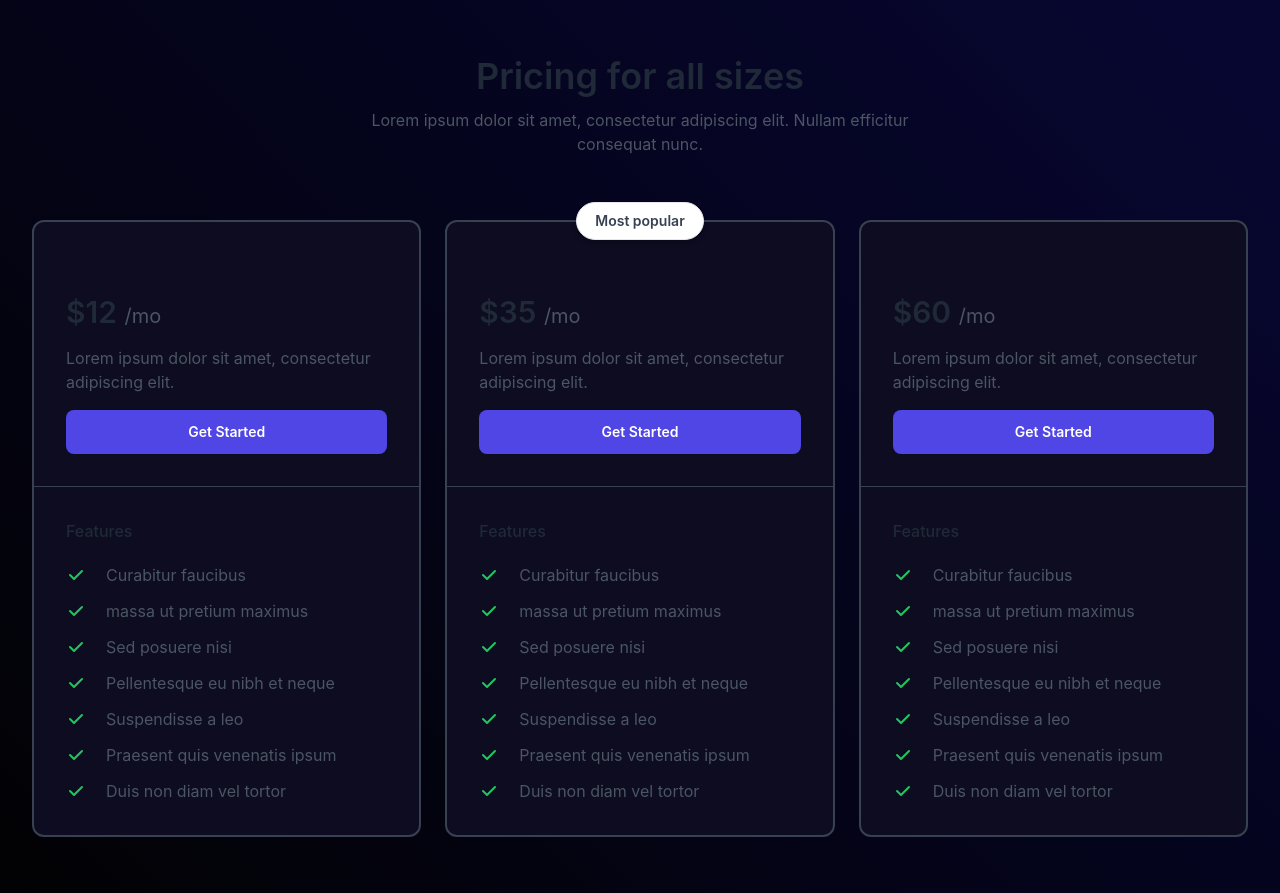
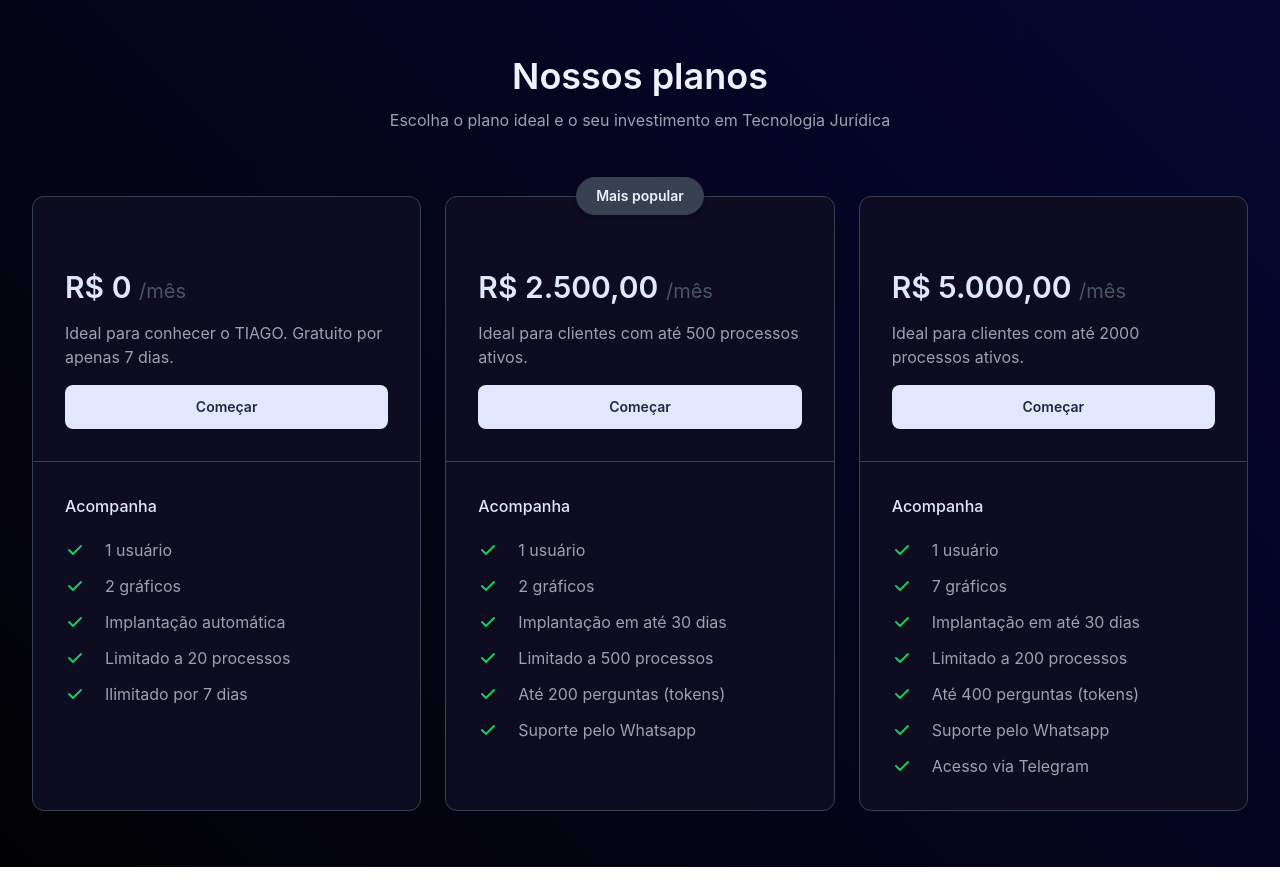
Before and after one commit to System-Apollo/FRONT_T.IA.GO, a Next.js app: page /planos in a window 1280 px wide. After the commit the page ends 867 px from the top, so only its background shows below. Built offline with nearby package versions, Linux system fonts and the light colour scheme.

Commit message:
♻️ refat: updated text in cards

```diff
--- a/src/pages/planos/index.tsx
+++ b/src/pages/planos/index.tsx
@@ -2,49 +2,47 @@ export default function Planos () {
 
     const plans = [
         {
-            name: "Basic plan",
-            desc: "Lorem ipsum dolor sit amet, consectetur adipiscing elit.",
-            price: 12,
+            name: "Plano Trainee",
+            desc: "Ideal para conhecer o TIAGO. Gratuito por apenas 7 dias.",
+            price: 0,
             isMostPop: false,
             features: [
-                "Curabitur faucibus",
-                "massa ut pretium maximus",
-                "Sed posuere nisi",
-                "Pellentesque eu nibh et neque",
-                "Suspendisse a leo",
-                "Praesent quis venenatis ipsum",
-                "Duis non diam vel tortor",
+                "1 usuário",
+                "2 gráficos",
+                "Implantação automática",
+                "Limitado a 20 processos",
+                "Ilimitado por 7 dias",
 
             ],
         },
         {
-            name: "Startup",
-            desc: "Lorem ipsum dolor sit amet, consectetur adipiscing elit.",
-            price: 35,
+            name: "Plano Assistente",
+            desc: "Ideal para clientes com até 500 processos ativos.",
+            price: "2.500,00",
             isMostPop: true,
             features: [
-                "Curabitur faucibus",
-                "massa ut pretium maximus",
-                "Sed posuere nisi",
-                "Pellentesque eu nibh et neque",
-                "Suspendisse a leo",
-                "Praesent quis venenatis ipsum",
-                "Duis non diam vel tortor",
+                "1 usuário",
+                "2 gráficos",
+                "Implantação em até 30 dias",
+                "Limitado a 500 processos",
+                "Até 200 perguntas (tokens)",
+                "Suporte pelo Whatsapp"
+
             ],
         },
         {
-            name: "Enterprise",
-            desc: "Lorem ipsum dolor sit amet, consectetur adipiscing elit.",
-            price: 60,
+            name: "Plano Analista",
+            desc: "Ideal para clientes com até 2000 processos ativos.",
+            price: "5.000,00",
             isMostPop: false,
             features: [
-                "Curabitur faucibus",
-                "massa ut pretium maximus",
-                "Sed posuere nisi",
-                "Pellentesque eu nibh et neque",
-                "Suspendisse a leo",
-                "Praesent quis venenatis ipsum",
-                "Duis non diam vel tortor",
+                "1 usuário",
+                "7 gráficos",
+                "Implantação em até 30 dias",
+                "Limitado a 200 processos",
+                "Até 400 perguntas (tokens)",
+                "Suporte pelo Whatsapp",
+                "Acesso via Telegram"
             ],
         },
     ];
@@ -53,45 +51,45 @@ export default function Planos () {
         <section className='py-14 bg-gradient w-full'>
             <div className="max-w-screen-xl mx-auto px-4 text-gray-600 md:px-8">
                 <div className='relative max-w-xl mx-auto sm:text-center'>
-                    <h3 className='text-gray-800 text-3xl font-semibold sm:text-4xl'>
-                        Pricing for all sizes
+                    <h3 className='text-indigo-50 text-3xl font-semibold sm:text-4xl'>
+                        Nossos planos
                     </h3>
-                    <div className='mt-3 max-w-xl'>
+                    <div className='mt-3 max-w-xl text-gray-400'>
                         <p>
-                            Lorem ipsum dolor sit amet, consectetur adipiscing elit. Nullam efficitur consequat nunc.
+                            Escolha o plano ideal e o seu investimento em Tecnologia Jurídica
                         </p>
                     </div>
                 </div>
                 <div className='mt-16 justify-center gap-6 sm:grid sm:grid-cols-2 sm:space-y-0 lg:grid-cols-3'>
                     {
                         plans.map((item, idx) => (
-                            <div key={idx} className={`relative flex-1 flex items-stretch flex-col rounded-xl border-2 border-gray-700 bg-dark mt-6 sm:mt-0 ${item.isMostPop ? "mt-10" : ""}`}>
+                            <div key={idx} className={`relative flex-1 flex items-stretch flex-col rounded-xl border border-gray-700 bg-dark mt-6 sm:mt-0 ${item.isMostPop ? "mt-10" : ""}`}>
                                 {
                                     item.isMostPop ? (
-                                        <span className="w-32 absolute -top-5 left-0 right-0 mx-auto px-3 py-2 rounded-full border shadow-md bg-white text-center text-gray-700 text-sm font-semibold">Most popular</span>
+                                        <span className="w-32 absolute -top-5 left-0 right-0 mx-auto px-3 py-2 rounded-full border border-gray-700 shadow-md bg-gray-700 text-center text-indigo-50 text-sm font-semibold">Mais popular</span>
                                     ) : ""
                                 }
                                 <div className="p-8 space-y-4 border-b border-gray-700">
                                     <span className='text-gradient font-medium'>
                                         {item.name}
                                     </span>
-                                    <div className='text-gray-800 text-3xl font-semibold'>
-                                        ${item.price} <span className="text-xl text-gray-600 font-normal">/mo</span>
+                                    <div className='text-indigo-100 text-3xl font-semibold'>
+                                        R$ {item.price} <span className="text-xl text-gray-600 font-normal">/mês</span>
                                     </div>
-                                    <p>
+                                    <p className='text-gray-400'>
                                         {item.desc}
                                     </p>
-                                    <button className='px-3 py-3 rounded-lg w-full font-semibold text-sm duration-150 text-white bg-indigo-600 hover:bg-indigo-500 active:bg-indigo-700'>
-                                        Get Started
+                                    <button className='px-3 py-3 rounded-lg w-full font-semibold text-sm duration-150 text-gray-800 bg-indigo-100 hover:text-gray-600 active:bg-indigo-700'>
+                                        Começar
                                     </button>
                                 </div>
                                 <ul className='p-8 space-y-3'>
-                                    <li className="pb-2 text-gray-800 font-medium">
-                                        <p>Features</p>
+                                    <li className="pb-2 text-indigo-100 font-medium">
+                                        <p>Acompanha</p>
                                     </li>
                                     {
                                         item.features.map((featureItem, idx) => (
-                                            <li key={idx} className='flex items-center gap-5'>
+                                            <li key={idx} className='flex items-center text-gray-400 gap-5'>
                                                 <svg
                                                     xmlns='http://www.w3.org/2000/svg'
                                                     className='h-5 w-5 text-green-500'
```
